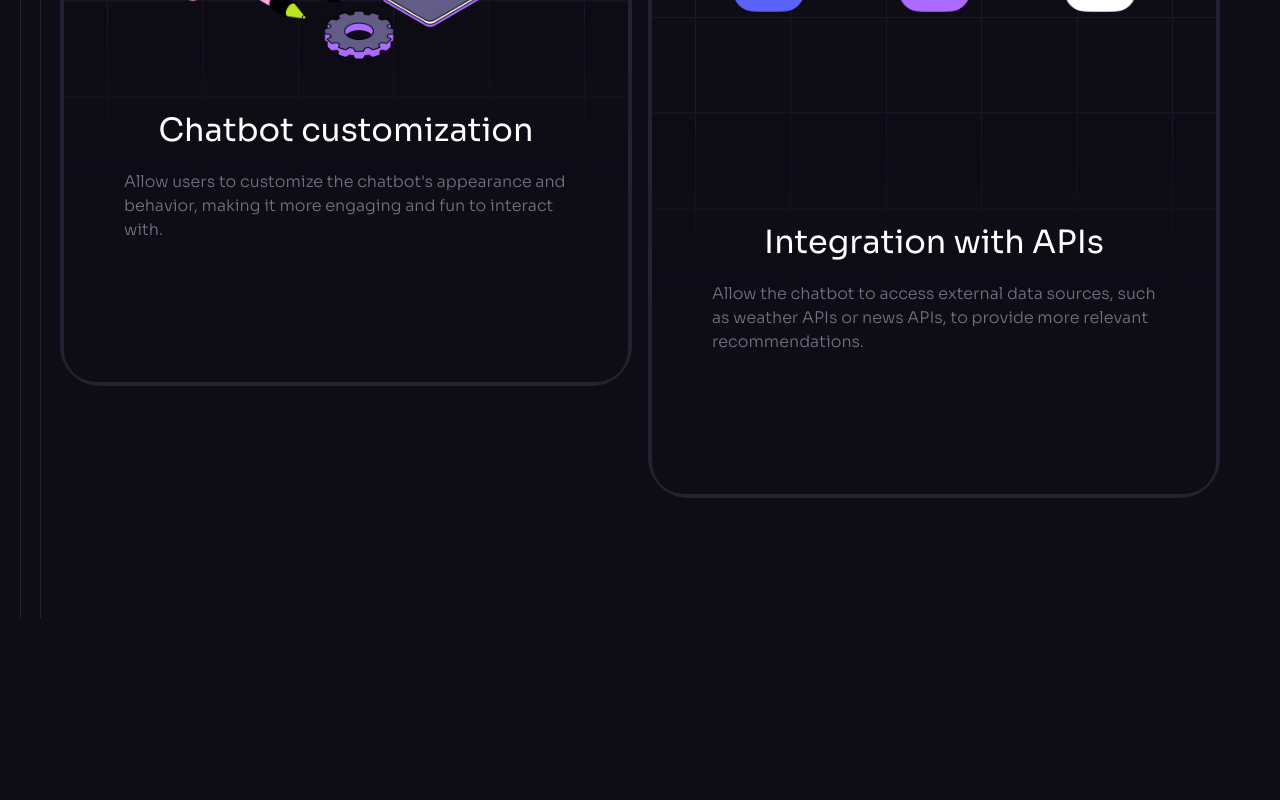
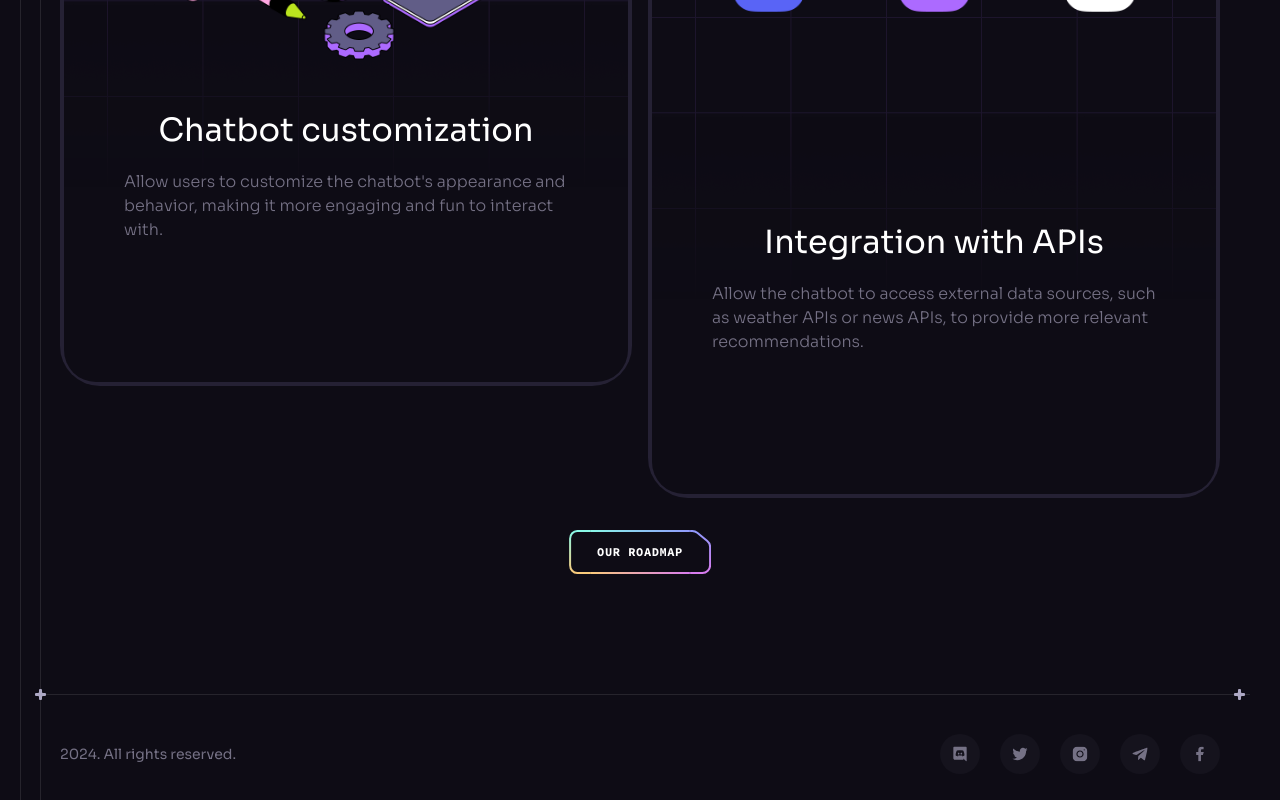
Before and after one commit to VeronikaFedorova/brainmate, a React (Vite) app: page / in a window 1280 px wide. Shown: the part 8507-9307 px from the top of the page. Before the commit the page ends 9125 px from the top, so only its background shows below. Built offline with nearby package versions, Linux system fonts and the light colour scheme.

Commit message:
Add Footer component

```diff
--- a/src/App.jsx
+++ b/src/App.jsx
@@ -2,6 +2,7 @@ import ButtonGradient from "./assets/svg/ButtonGradient";
 import Benefits from "./components/Benefits";
 import Button from "./components/Button";
 import Colaboration from "./components/Colaboration";
+import Footer from "./components/Footer";
 import Header from "./components/Header";
 import Hero from "./components/Hero";
 import Pricing from "./components/Pricing";
@@ -19,6 +20,7 @@ const App = () => {
         <Services />
         <Pricing />
         <Roadmap />
+        <Footer />
       </div>
       <ButtonGradient />
     </>
--- a/src/components/Footer.jsx
+++ b/src/components/Footer.jsx
@@ -0,0 +1,28 @@
+import { socials } from "../constants";
+import Section from "./Section";
+
+const Footer = () => {
+  return (
+    <Section className="!px-0 !py-10" crosses>
+      <div className="container flex sm:justify-between justify-center items-center gap-10 max-sm:flex-col">
+        <p className="caption text-n-4 lg:block">
+          {new Date().getFullYear()}. All rights reserved.
+        </p>
+        <ul className="flex gap-5 flex-wrap">
+          {socials.map((social) => (
+            <a href={social.url} key={social.id} target="_blank" className="flex items-center justify-center w-10 h-10 bg-n-7 rounded-full transition-colors hover:bg-n-9">
+              <img
+                src={social.iconUrl}
+                width={16}
+                height={16}
+                alt={social.title}
+              />
+            </a>
+          ))}
+        </ul>
+      </div>
+    </Section>
+  );
+};
+
+export default Footer;
--- a/src/components/Roadmap.jsx
+++ b/src/components/Roadmap.jsx
@@ -1,5 +1,6 @@
 import { check2, grid, loading1 } from "../assets";
 import { roadmap } from "../constants";
+import Button from "./Button";
 import Heading from "./Heading";
 import Section from "./Section";
 import Tagline from "./Tagline";
@@ -62,6 +63,7 @@ const Roadmap = () => {
             );
           })}
         </div>
+        <Button className='relative left-[50%] translate-x-[-50%] mt-8' children='Our roadmap' />
       </div>
     </Section>
   );
```
